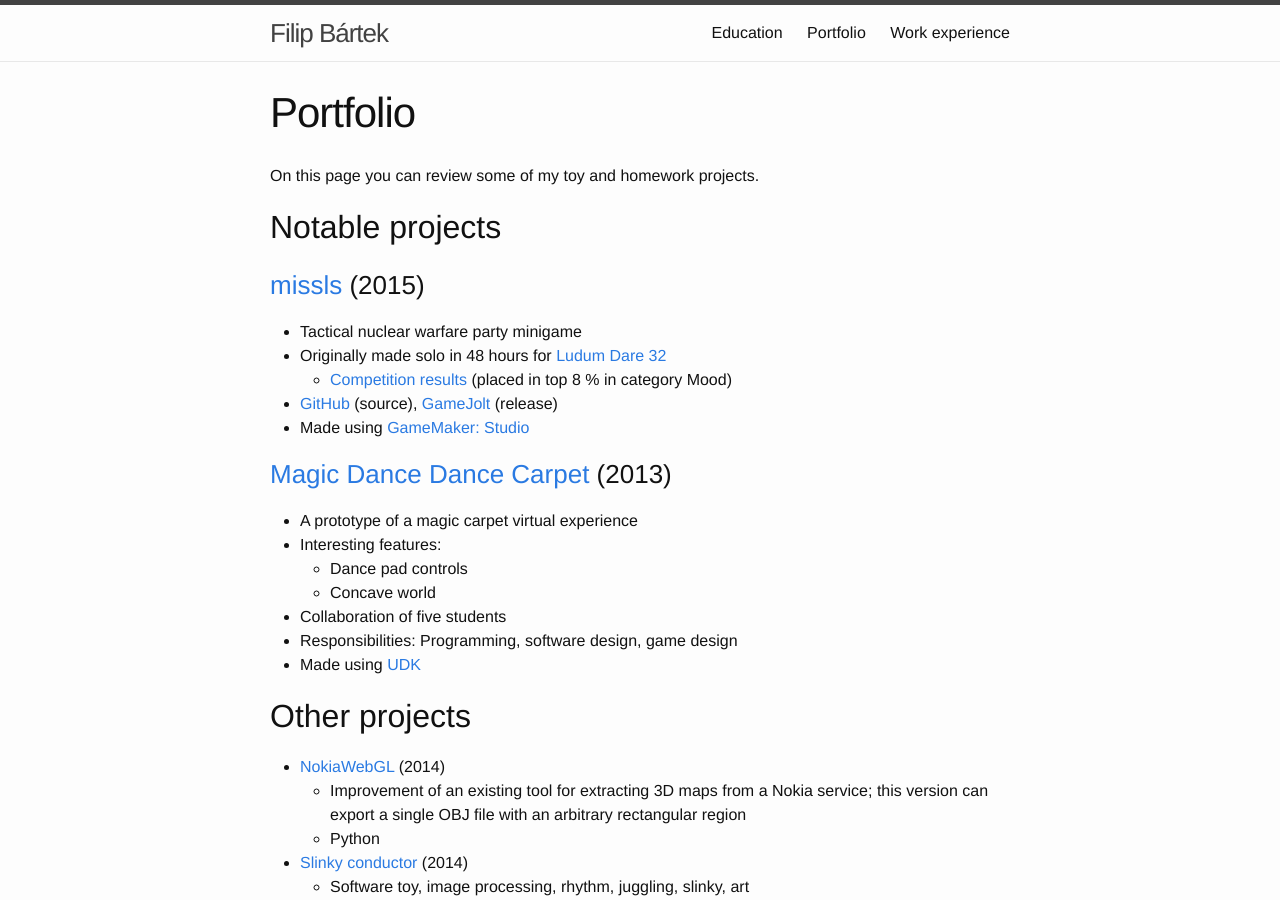
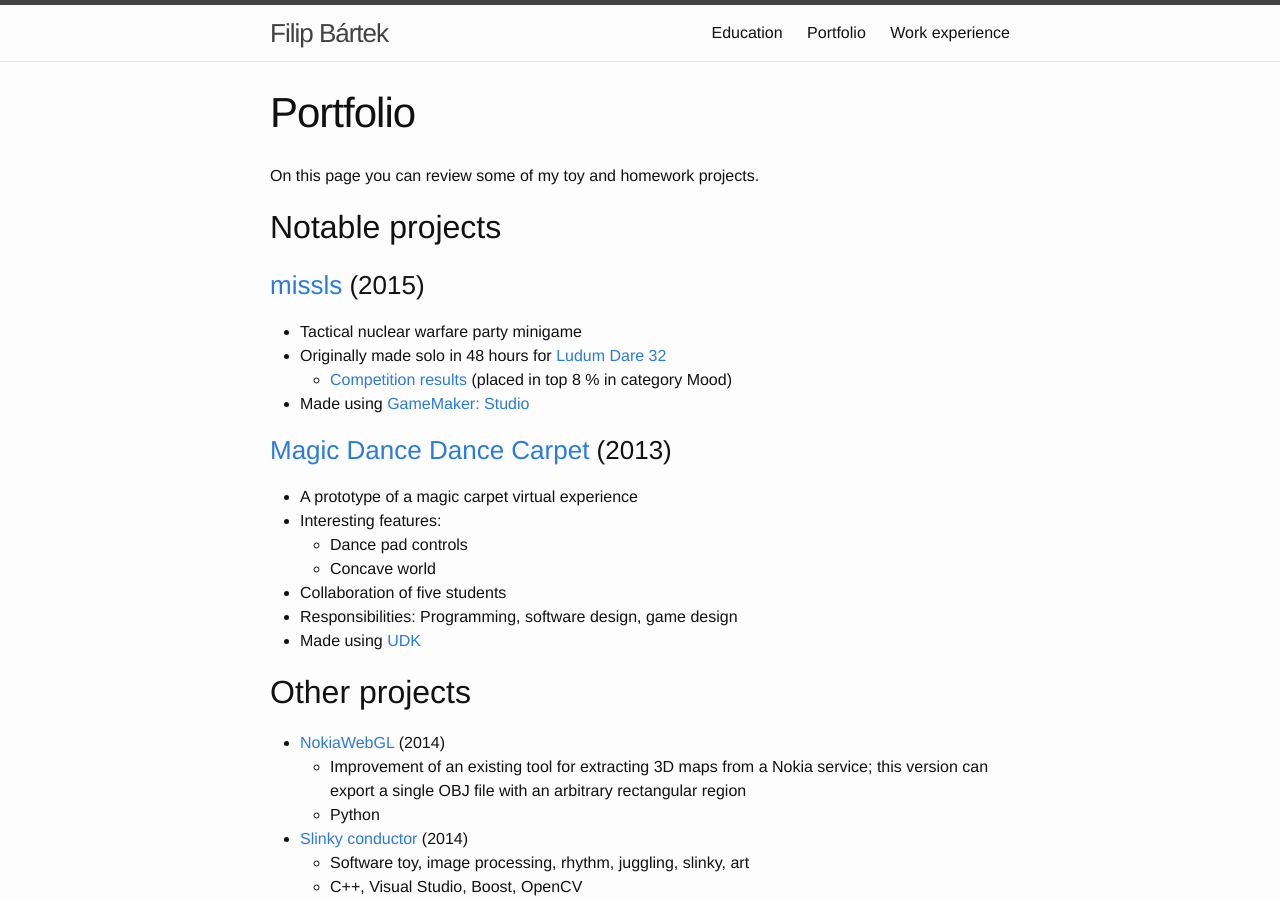
Before and after one commit to filipbartek/filipbartek.github.io, a Jekyll site: the page built from portfolio.md, in a window 1280 px wide and 900 px high. Built offline with Jekyll 4.4.1, drawn with Linux system fonts in a browser that asks for light colours.

Commit message:
missls: Remove links from description (main link is enough)

```diff
--- a/portfolio.md
+++ b/portfolio.md
@@ -13,7 +13,6 @@
   * Tactical nuclear warfare party minigame
   * Originally made solo in 48 hours for [Ludum Dare 32](http://ludumdare.com/compo/ludum-dare-32/)
     * [Competition results](http://ludumdare.com/compo/ludum-dare-32/?action=preview&uid=39872) (placed in top 8 % in category Mood)
-  * [GitHub](https://github.com/filipbartek/missls) (source), [GameJolt](http://gamejolt.com/games/missls/64566) (release)
   * Made using [GameMaker: Studio](http://www.yoyogames.com/studio)
 
 ## [Magic Dance Dance Carpet](http://mddc.jirimaha.com/) (2013)
```
